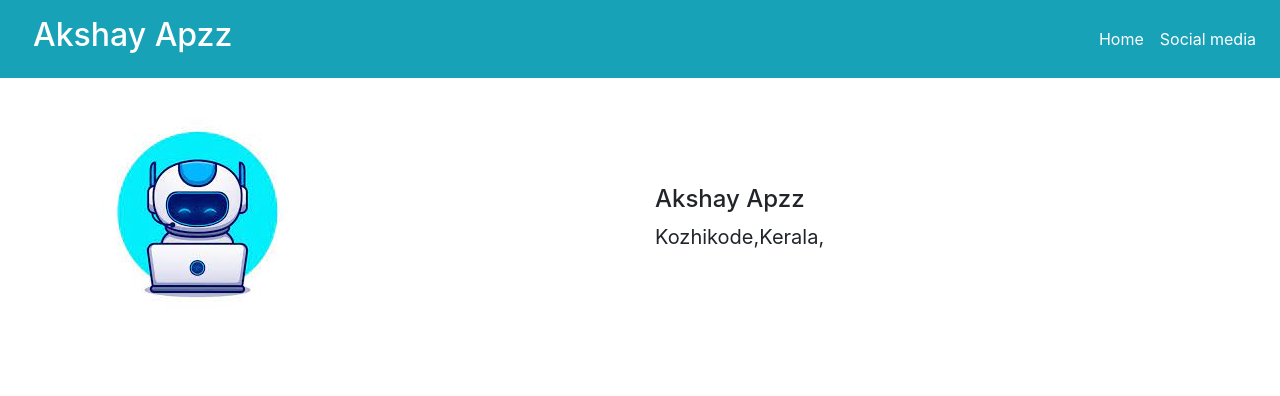
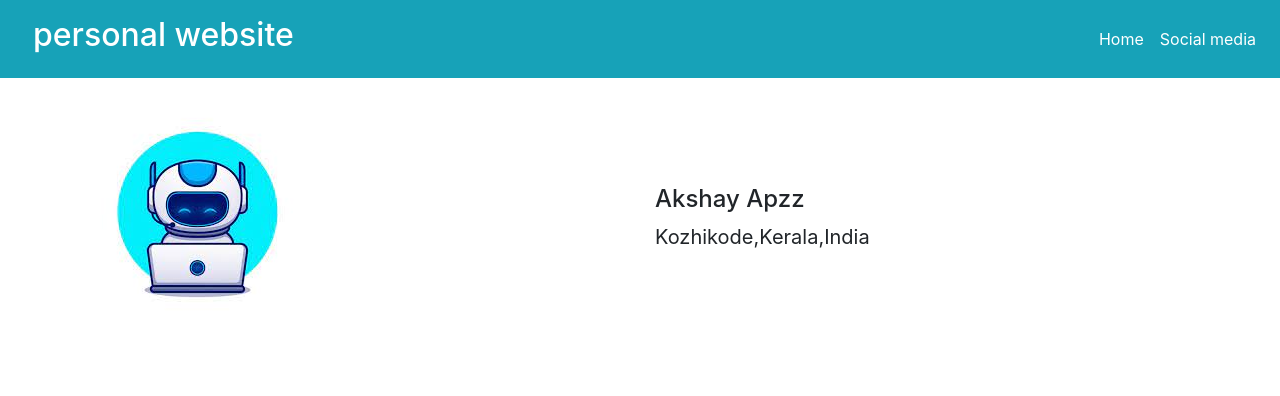
Before and after one commit to Akshay-appuzz/wensiteappu, a plain HTML site: page index.html in a window 1280 px wide. Shown: the top 396 px of the page. Drawn offline with nearby package versions, Linux system fonts and the light colour scheme.

Commit message:
Update index.html

```diff
--- a/index.html
+++ b/index.html
@@ -12,7 +12,7 @@
 <header class="bg-info">
     <div class="row text-white">
         <div class="col-md-6 col-9 p-3 pl-5">
-            <h2>Akshay Apzz</h2>
+            <h2>personal website</h2>
         </div>
         <div class="col-md-6 col-3 my-auto">
             <nav class="navbar navbar-expand-lg navbar-light">
@@ -47,7 +47,7 @@
             <div class="col-md-6">
                 <h4 class="pt-4">Akshay Apzz<br></h4>
                 <blockquote class="blockquote">
-                <p>Kozhikode,Kerala,</p>
+                <p>Kozhikode,Kerala,India</p>
             </blockquote>
 
             </div>
```
